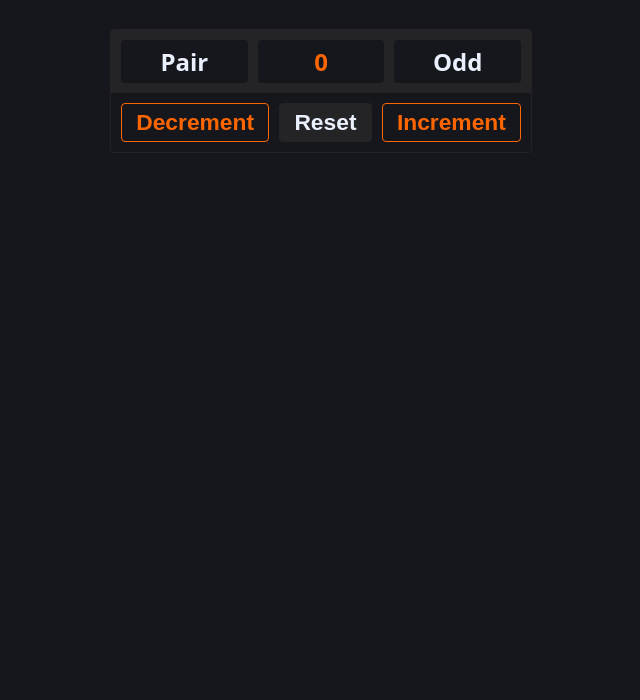
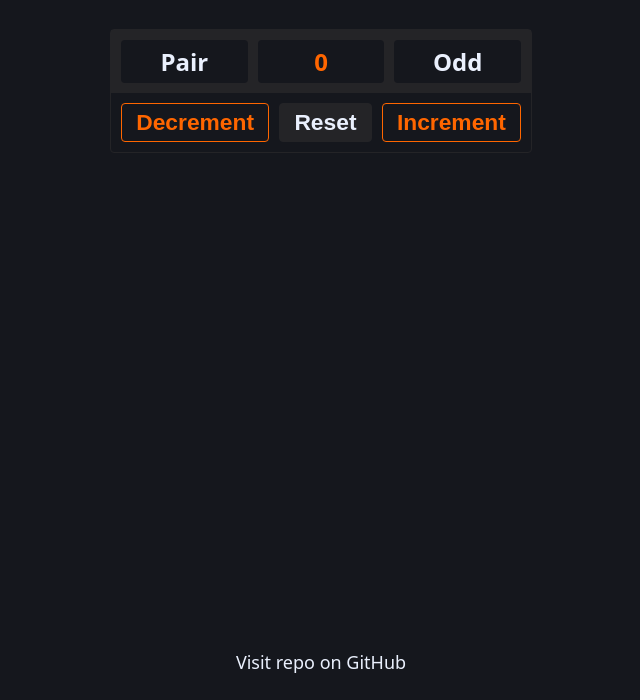
Before and after one commit to rr69sport/counter-js-vanilla, a plain HTML site: page index.html in a window 1280 px wide. Shown: the part 100-800 px from the top of the page, without its empty margins (319-959 px from the left). Drawn offline with Linux system fonts and the light colour scheme.

Commit message:
feat: Add link to repo on GitHub

```diff
--- a/css/styles.css
+++ b/css/styles.css
@@ -103,3 +103,21 @@ body {
 .zero {
   color: var(--main-color);
 }
+
+.repo {
+  position: fixed;
+  left: 0;
+  bottom: 0;
+  width: 100%;
+  text-align: center;
+}
+
+.link {
+  text-decoration: none;
+  color: inherit;
+  font-size: 75%;
+}
+
+.link:hover {
+  text-decoration: underline;
+}
--- a/index.html
+++ b/index.html
@@ -23,6 +23,9 @@
       <button id="increment" class="button">Increment</button>
     </div>
   </div>
+  <p class="repo">
+    <a class="link" href="https://github.com/rr69sport/counter-js-vanilla" target="_blank">Visit repo on GitHub</a>
+  </p>
 </body>
 
 </html>
```
